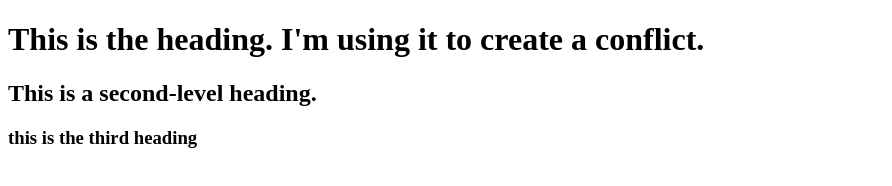
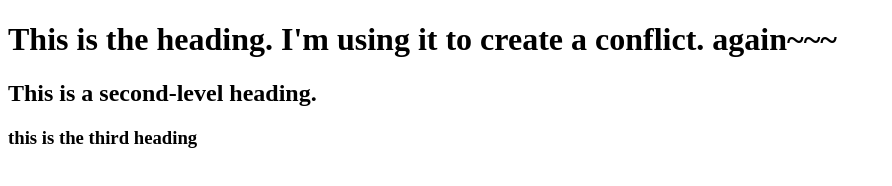
Before and after one commit to lane-bmc/iat339-demo-repository, a plain HTML site: page index.html in a window 1280 px wide. Shown: the whole page, without its empty margins (0-892 px from the left). Drawn offline with Linux system fonts and the light colour scheme.

Commit message:
conf again

```diff
--- a/index.html
+++ b/index.html
@@ -6,7 +6,7 @@
 	</head>
 	<body>
 
-		<h1>This is the heading. I'm using it to create a conflict.</h1>
+		<h1>This is the heading. I'm using it to create a conflict. again~~~</h1>
 
 		<h2>This is a second-level heading.</h2>
 		<h3>this is the third heading</h3>
```
